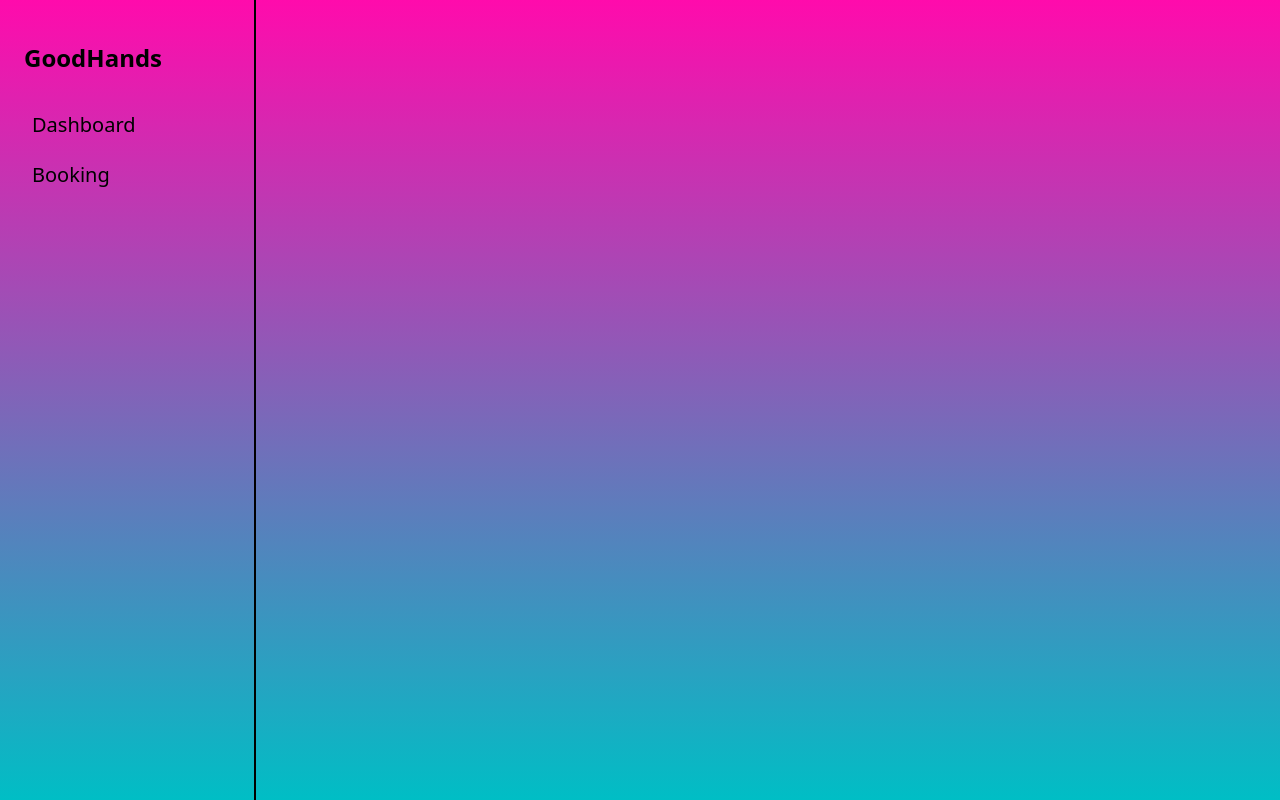
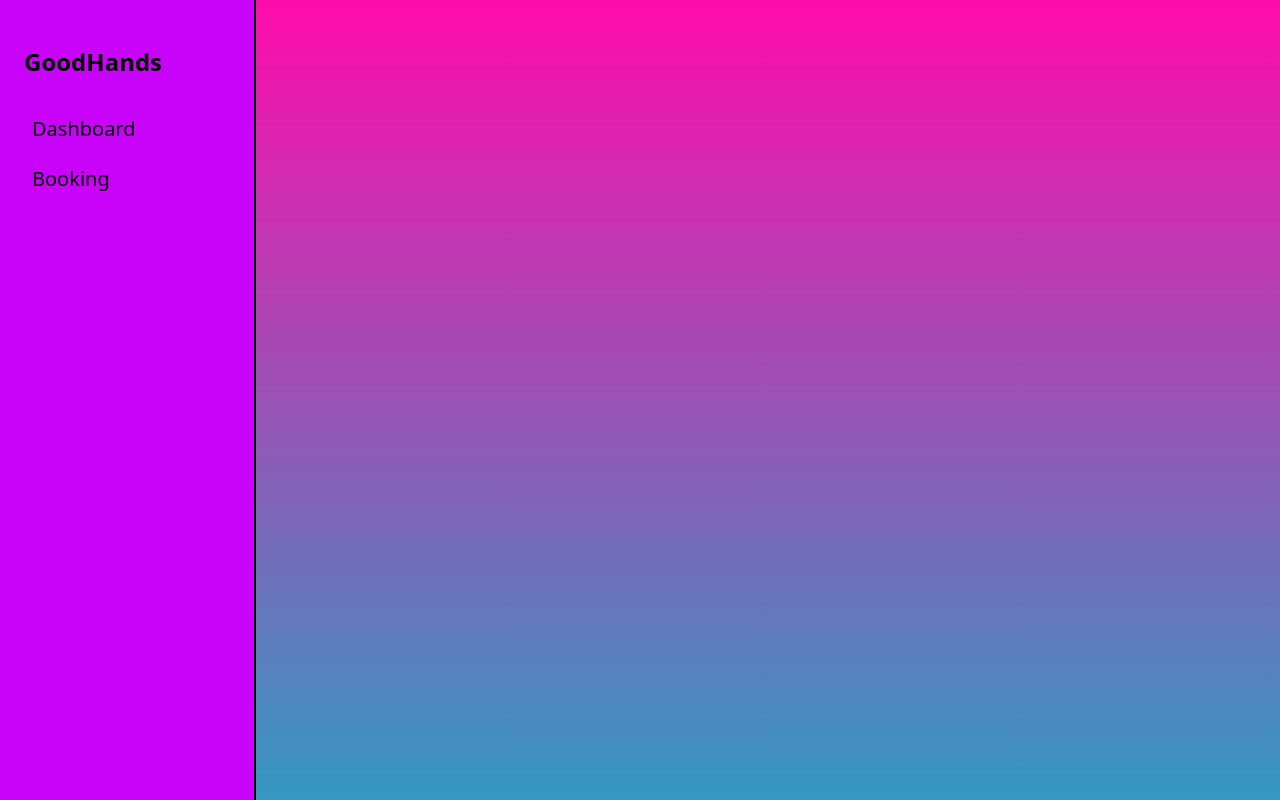
Before and after one commit to rrTio/Good-Hands, a Next.js app: page /Sidebar in a window 1280 px wide. Shown: the top 800 px of the page. Built offline with nearby package versions, Linux system fonts and the light colour scheme.

Commit message:
Sidebar test update

```diff
--- a/pages/Sidebar.js
+++ b/pages/Sidebar.js
@@ -9,9 +9,11 @@ const Sidebar = () => {
 
   return (
     <div>
-      <div className={"relative min-h-screen md:flex"}>
+      <div className={"relative min-h-screen md:flex "}>
         <div
-          className={"bg-gray-800 text-gray-100 flex justify-between md:hidden"}
+          className={
+            "bg-gray-800 text-gray-100 flex justify-between md:hidden "
+          }
         >
           <center>
             <h1>GoodHands</h1>
--- a/styles/booking.css
+++ b/styles/booking.css
@@ -9,6 +9,7 @@ body{
   border-bottom: 1px solid black;
   box-shadow: 5px 2px 3px 1px black;
 }
+
 
 .pageTitle{
     font-size: 30px;
@@ -129,8 +130,9 @@ label{
   border-radius: 10px;
   padding-top:1%;
   padding-bottom:1%;
-  width: 80%;
+  width: 90%;
   margin: auto;
+  justify-content: center;
 }
 
 .grid-container {
--- a/styles/sidebar.css
+++ b/styles/sidebar.css
@@ -1,3 +1,7 @@
+.contain{
+    height: 100%;
+}
+
 a{
     text-decoration: none;
     color: black;
@@ -92,3 +96,11 @@ span{
     background: grey;
     margin-top: -4px;
 }
+
+.sidebar{
+    background-color:rgb(201, 3, 250);
+    position: relative, fixed;
+    padding: 2em;
+    top: 0%;
+    height: 1010px;
+}
```
Lines whose indentation alone changed are shown as unchanged.
